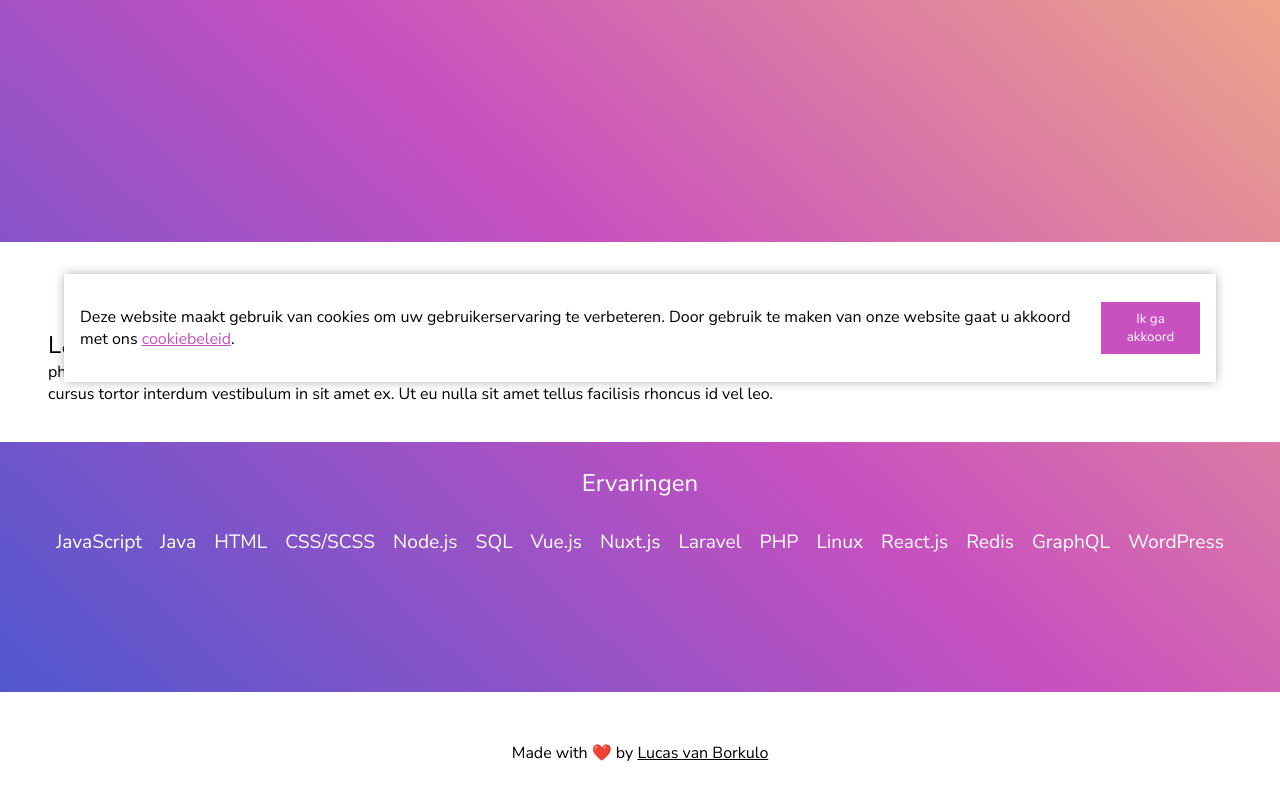
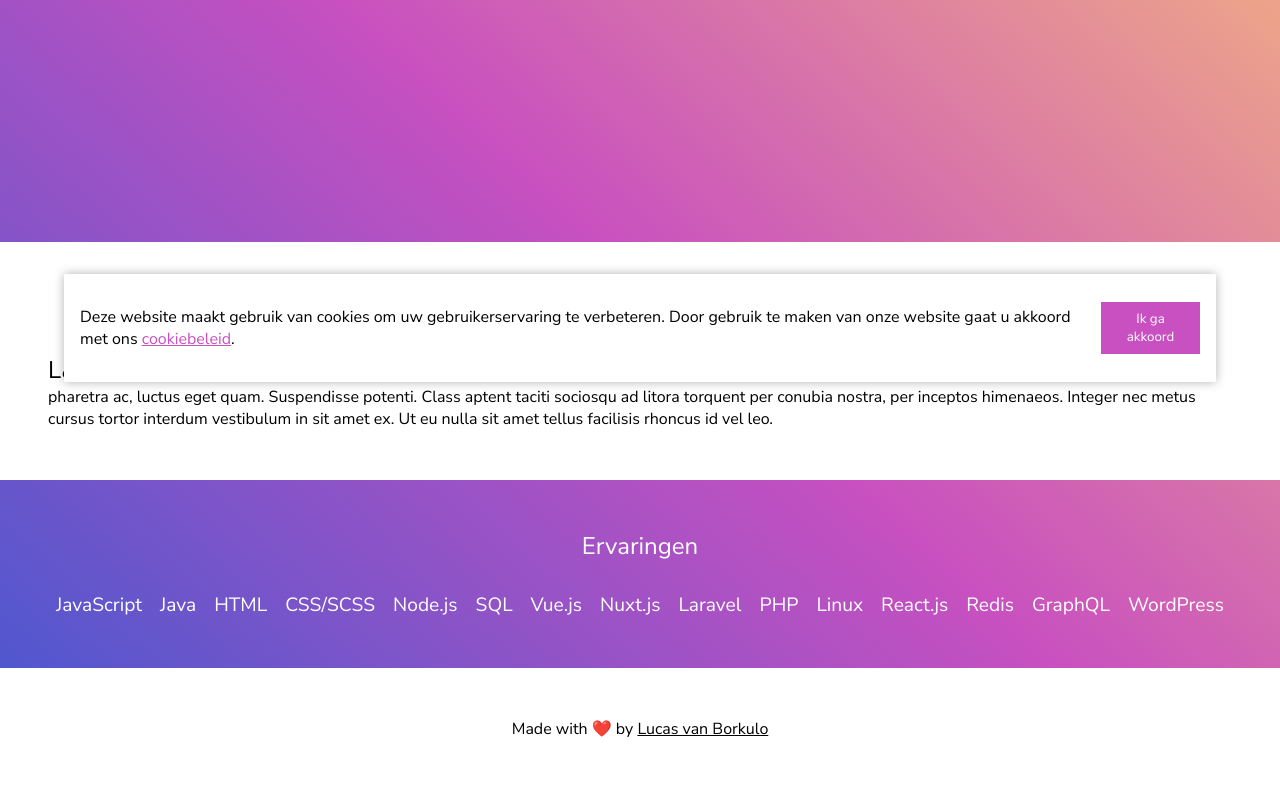
Before and after one commit to lucasvanborkulo/portfolio, a Nuxt app: page / in a window 1280 px wide. Shown: the part 418-1218 px from the top of the page. Built offline with nearby package versions, Linux system fonts and the light colour scheme.

Commit message:
Front-end work

```diff
--- a/assets/css/main.scss
+++ b/assets/css/main.scss
@@ -7,6 +7,7 @@
 }
 
 body {
+    overflow-x: hidden;
     margin: 0;
     user-select: none;
 }
--- a/pages/about.vue
+++ b/pages/about.vue
@@ -10,6 +10,9 @@ import Footer from '../components/Footer.vue';
 import Navigation from '../components/Navigation.vue';
 
 export default {
+  head: {
+    title: "Over mij | Lucas van Borkulo"
+  },
   components: { Navigation, Footer }
 }
 </script>
--- a/pages/contact.vue
+++ b/pages/contact.vue
@@ -30,6 +30,9 @@ import Footer from '../components/Footer.vue';
 import Navigation from '../components/Navigation.vue';
 
 export default {
+  head: {
+    title: "Contact | Lucas van Borkulo"
+  },
   components: { Navigation, Footer },
   data() {
     return {
--- a/pages/index.vue
+++ b/pages/index.vue
@@ -30,6 +30,9 @@ import Footer from '../components/Footer.vue';
 import Navigation from '../components/Navigation.vue';
 
 export default {
+  head: {
+    title: "Home | Lucas van Borkulo"
+  },
   components: { Navigation, Footer },
   data() {
     return {
@@ -112,8 +115,7 @@ export default {
 
   .about-me {
     background-color: #ffffff;
-    height: 150px;
-    padding-block: 25px;
+    padding-block: 50px;
     display: flex;
     flex-direction: column;
     align-items: center;
@@ -122,13 +124,13 @@ export default {
   }
 
   .skills {
-    height: 200px;
     display: flex;
     flex-direction: column;
     align-items: center;
+    flex-wrap: wrap;
     gap: 30px;
     color: #ffffff;
-    padding-block: 25px;
+    padding-block: 50px;
 
     &__entry {
       font-size: 120%;
--- a/pages/work.vue
+++ b/pages/work.vue
@@ -10,7 +10,10 @@ import Footer from '../components/Footer.vue';
 import Navigation from '../components/Navigation.vue';
 
 export default {
-  components: { Navigation, Footer }
+  components: { Navigation, Footer },
+  head: {
+    title: "Mijn werk | Lucas van Borkulo"
+  },
 }
 </script>
 <style scoped lang="scss"></style>
```
Also changed, not shown: 1 other file (tests, documents, lock files or other folders).
